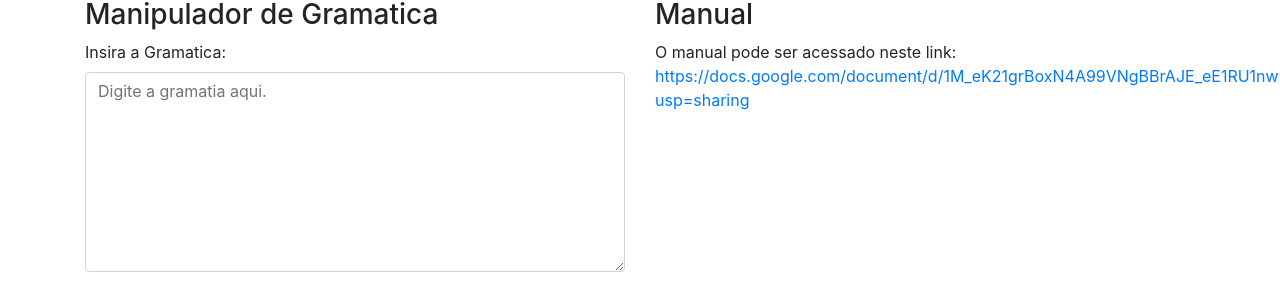
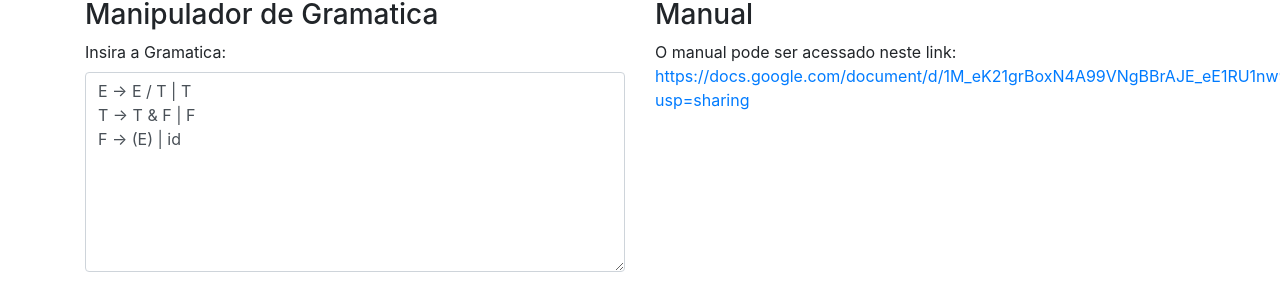
Before and after one commit to jacksomsoares/semanticalize, an Angular app: page /precedencia-operadores in a window 1280 px wide. Shown: the part 512-800 px from the top of the page. Built offline with nearby package versions, Linux system fonts and the light colour scheme.

Commit message:
add gramatica teste

```diff
--- a/src/app/analise-precedencia-operadores/analise-precedencia-operadores.component.ts
+++ b/src/app/analise-precedencia-operadores/analise-precedencia-operadores.component.ts
@@ -7,6 +7,11 @@ import { Component, OnInit } from '@angular/core';
 })
 export class AnalisePrecedenciaOperadoresComponent implements OnInit {
 
+  textArea: String =
+    `E -> E / T | T
+T -> T & F | F
+F -> (E) | id`;
+
   constructor() { }
 
   ngOnInit() {
```
